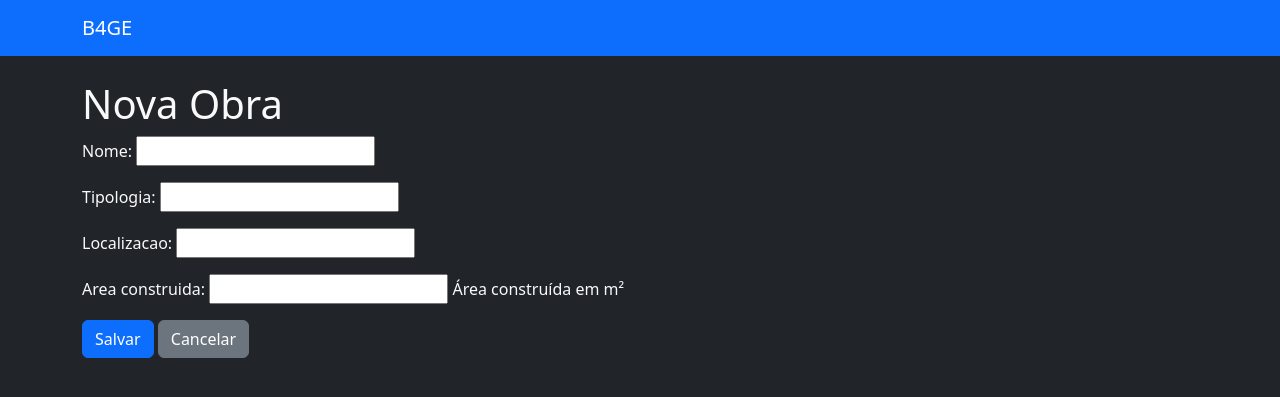
After one commit to agneloobruno/projeto_b4ge, a Django app: page /nova-obra/ in a window 1280 px wide. The commit adds this page. Shown: the top 397 px of the page. Run offline with Django 5.2, Linux system fonts and the light colour scheme.

Commit message:
Adicionado o layout nova_obra

```diff
--- a/b4ge_calculadora/urls.py
+++ b/b4ge_calculadora/urls.py
@@ -1,8 +1,9 @@
-from core.views import home
+from core.views import home, nova_obra
 from django.contrib import admin
 from django.urls import path
 
 urlpatterns = [
     path('', home, name='home'),
+    path('nova-obra/', nova_obra, name='nova_obra'),
     path('admin/', admin.site.urls),
 ]
--- /dev/null
+++ b/core/forms.py
@@ -0,0 +1,7 @@
+from django import forms
+from .models import Obras
+
+class ObraForm(forms.ModelForm):
+    class Meta:
+        model = Obras
+        fields = ['nome', 'tipologia', 'localizacao', 'area_construida']
--- a/core/templates/core/home.html
+++ b/core/templates/core/home.html
@@ -5,7 +5,7 @@
 {% block content %}
 <h1>Obras cadastradas</h1>
 
-<a href="#" class="btn btn-success mb-3">Nova obra</a>
+<a href="{% url 'nova_obra' %}" class="btn btn-success mb-3">Nova obra</a>
 
 <table class="table table-dark table-striped">
     <thead>
--- /dev/null
+++ b/core/templates/core/nova_obra.html
@@ -0,0 +1,14 @@
+{% extends 'core/base.html' %}
+
+{% block title %}Nova Obra{% endblock %}
+
+{% block content %}
+<h1>Nova Obra</h1>
+
+<form method="post">
+    {% csrf_token %}
+    {{ form.as_p }}
+    <button type="submit" class="btn btn-primary">Salvar</button>
+    <a href="{% url 'home' %}" class="btn btn-secondary">Cancelar</a>
+</form>
+{% endblock %}
--- a/core/views.py
+++ b/core/views.py
@@ -1,7 +1,18 @@
 from django.shortcuts import render
 from .models import Obras
+from .forms import ObraForm
 
 def home(request):
     print("Renderizando home.html")
     obras = Obras.objects.all()
     return render(request, 'core/home.html', {'obras': obras})
+
+def nova_obra(request):
+    if request.method == 'POST':
+        form = ObraForm(request.POST)
+        if form.is_valid():
+            form.save()
+            return redirect('home')
+    else:
+        form = ObraForm()
+    return render(request, 'core/nova_obra.html', {'form': form})
--- a/requirements.txt
+++ b/requirements.txt
@@ -0,0 +1,2 @@
+django>=5.2
+psycopg2-binary>=2.9
```
Also changed, not shown: 1 other file.
